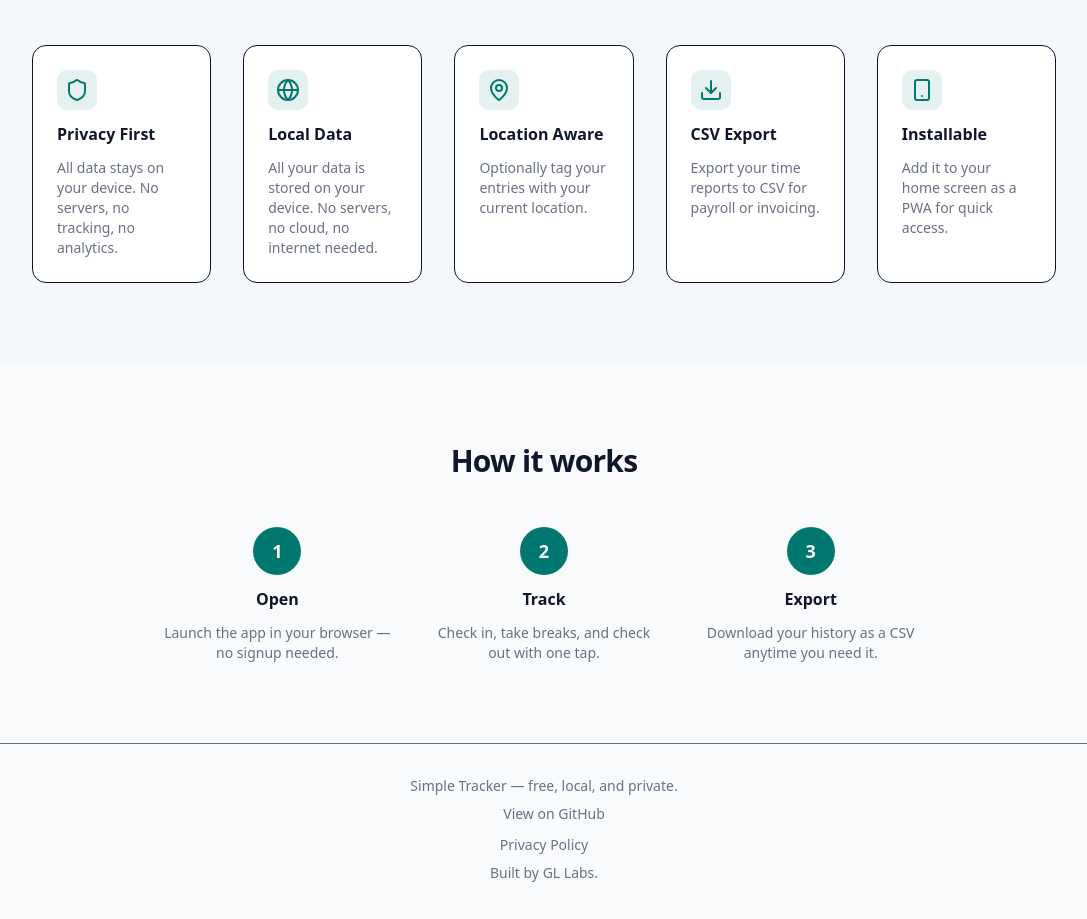
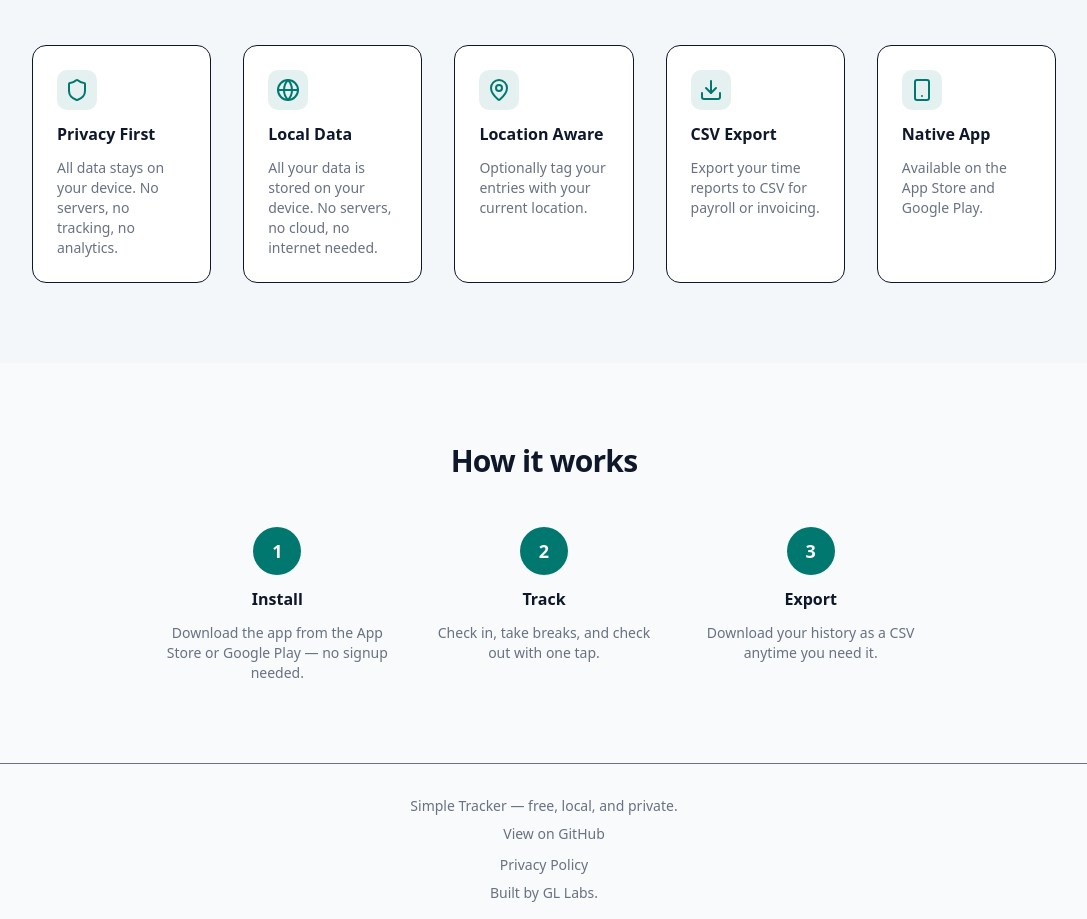
Before and after one commit to gabo71096/simple-tracker, a Next.js app: page / in a window 1280 px wide. Shown: the part 780-1699 px from the top of the page, without its empty margins (96-1183 px from the left). Built offline with nearby package versions, Linux system fonts and the light colour scheme; some icons are missing.

Commit message:
fix: update landing page copy for native app
Replace PWA/browser references with App Store and Google Play wording.

```diff
--- a/app/page.tsx
+++ b/app/page.tsx
@@ -86,8 +86,8 @@ export default function HomePage() {
 						/>
 						<FeatureCard
 							icon={<Smartphone className="h-6 w-6" />}
-							title="Installable"
-							description="Add it to your home screen as a PWA for quick access."
+							title="Native App"
+							description="Available on the App Store and Google Play."
 						/>
 					</div>
 				</div>
@@ -102,8 +102,8 @@ export default function HomePage() {
 					<div className="grid gap-8 sm:grid-cols-3">
 						<StepCard
 							step="1"
-							title="Open"
-							description="Launch the app in your browser — no signup needed."
+							title="Install"
+							description="Download the app from the App Store or Google Play — no signup needed."
 						/>
 						<StepCard
 							step="2"
```
